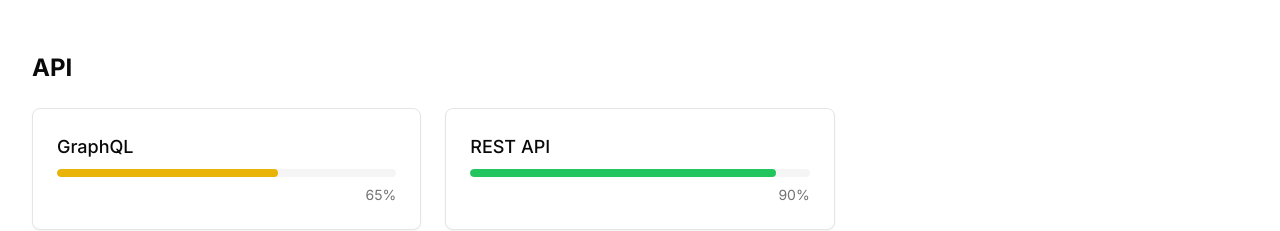
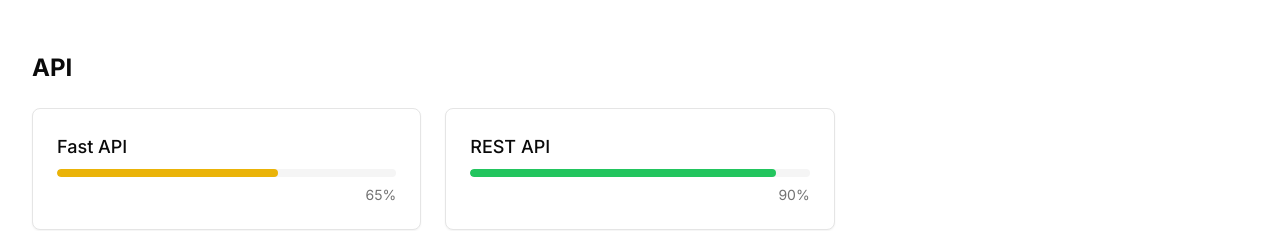
Before and after one commit to Megamind0407/MyPortfolio, a Next.js app: page /skills in a window 1280 px wide. Shown: the part 1560-1791 px from the top of the page. Built offline with nearby package versions, Linux system fonts and the light colour scheme.

Commit message:
add new-skill

```diff
--- a/app/skills/page.tsx
+++ b/app/skills/page.tsx
@@ -16,7 +16,7 @@ export default function SkillsPage() {
     { name: "MongoDB", level: 75, category: "Database" },
     { name: "MySQL", level: 90, category: "Database" },
     { name: "PostgreSQL", level: 70, category: "Database" },
-    { name: "GraphQL", level: 65, category: "API" },
+    { name: "Fast API", level: 65, category: "API" },
     { name: "REST API", level: 90, category: "API" },
     { name: "HTML", level: 95, category: "Frontend" },
     { name: "CSS", level: 90, category: "Frontend" },
```
